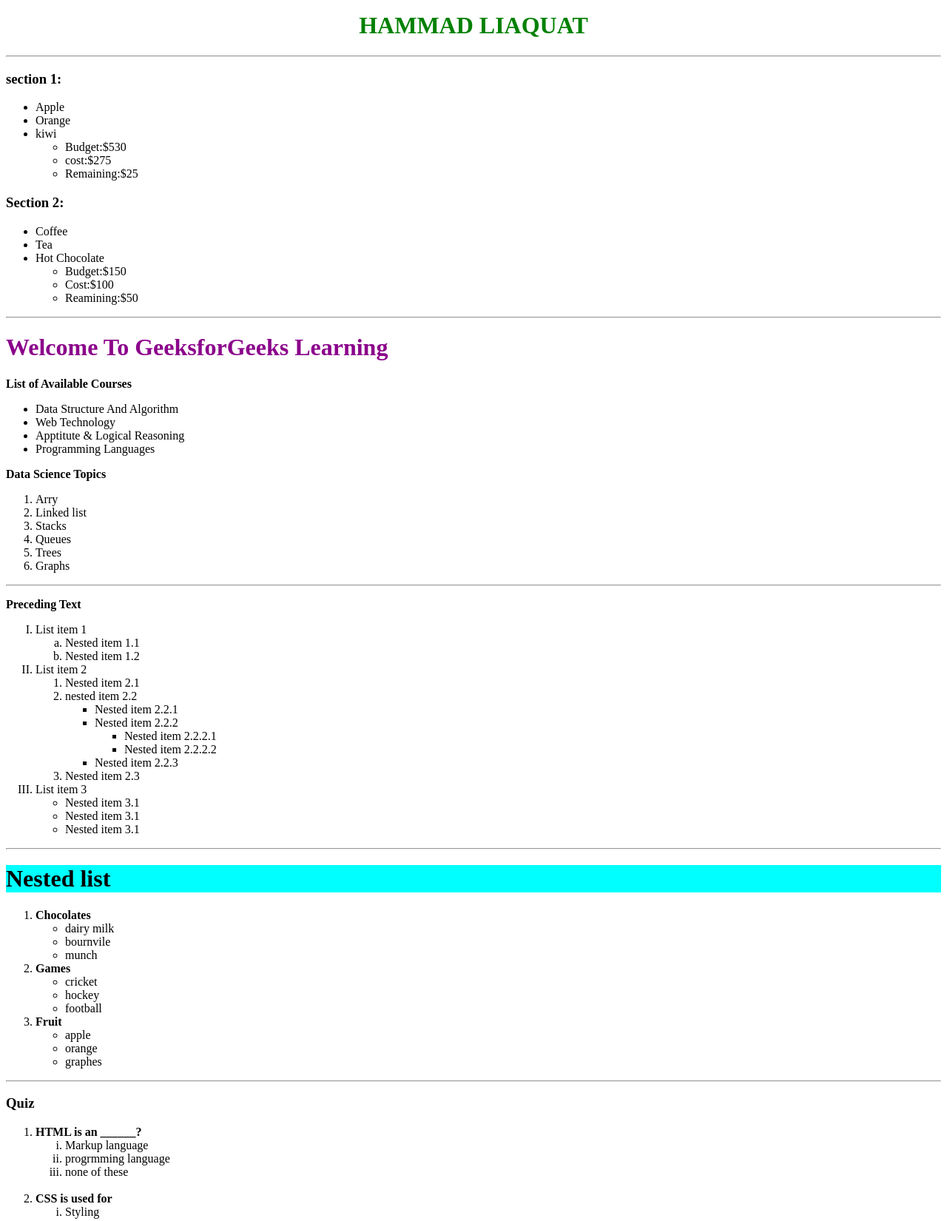
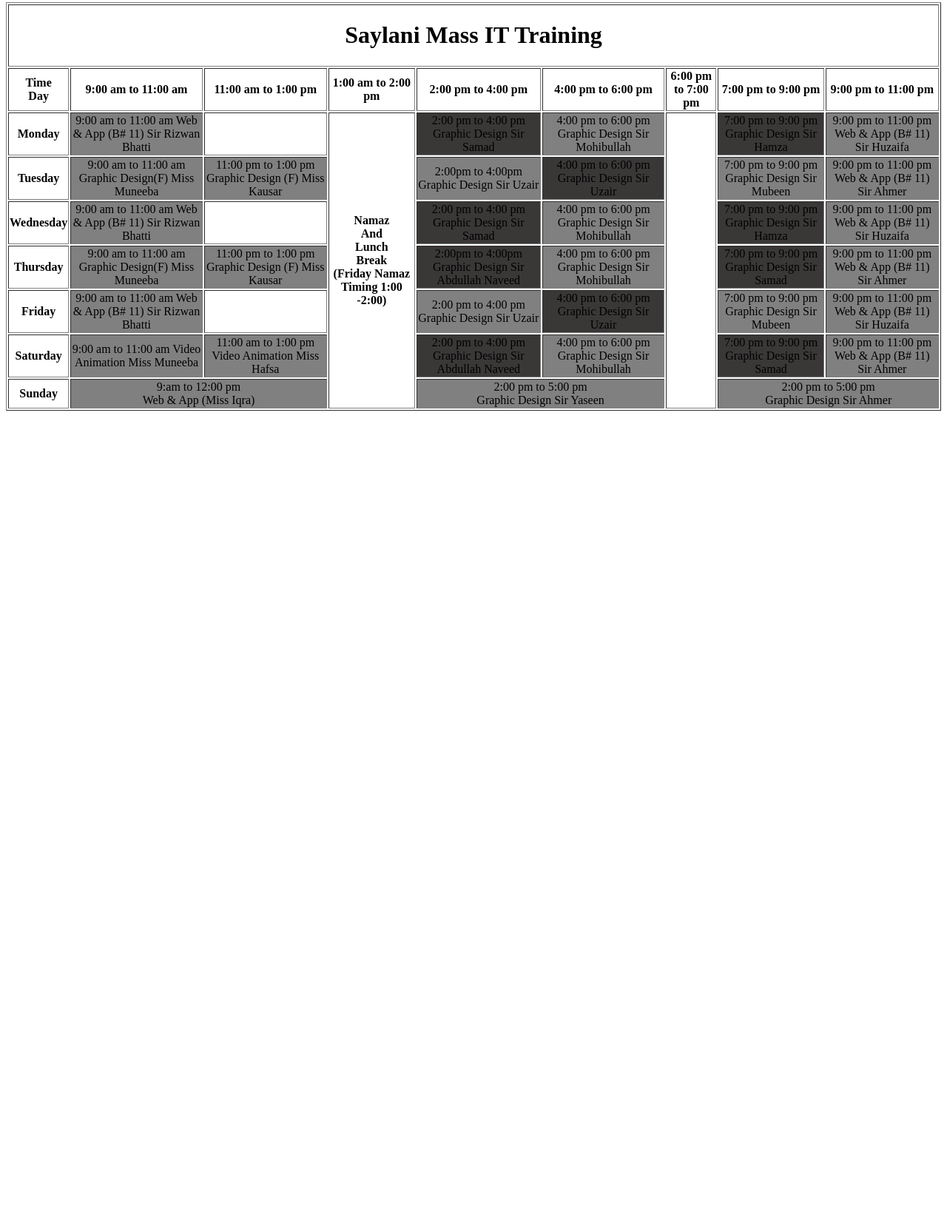
Before and after one commit to hammadprogrammer77/html-structure, a plain HTML site: page index.html in a window 1280 px wide. Shown: the part 5-1655 px from the top of the page at 74% size. After the commit the page ends 800 px from the top, so only its background shows below. Drawn offline with Linux system fonts and the light colour scheme.

Commit message:
Add files via upload
This is basic Html Table

```diff
--- a/index.html
+++ b/index.html
@@ -3,217 +3,98 @@
 <head>
     <meta charset="UTF-8">
     <meta name="viewport" content="width=device-width, initial-scale=1.0">
-    <title>Hammad Raza</title>
+    <title>Saylani </title>
 </head>
 <body>
-    <h1 align="center" style="color: green;"> HAMMAD LIAQUAT</h1>
-    <hr><h3>section 1:</h3>
-    <ul>
-        <li>Apple</li>
-        <li>Orange</li>
-        <li>kiwi
-            <ul>
-                <li>Budget:$530</li>
-                <li>cost:$275</li>
-                <li>Remaining:$25</li>
-            </ul>
-        </li>
-    </ul>
+      <table border="1">
+           <tr>
+            <th colspan="9"><h1 align="center">Saylani Mass IT  Training </h1></th>
 
-    <h3>Section 2:</h3>
-    <ul>
-        <li>Coffee</li>
-        <li>Tea</li>
-        <li>Hot Chocolate
-            <ul>
-                <li>Budget:$150</li>
-                <li>Cost:$100</li>
-                <li>Reamining:$50</li>
-            </ul>
-        </li>
-    </ul><hr>
+           </tr>
 
-    <h1 style="color: darkmagenta;"">Welcome To GeeksforGeeks Learning</h1>
+           <tr>
+            <th align="center">Time <br>Day</th>
+            <th align="center">9:00 am to 11:00 am</th>
+            <th align="center">11:00 am to 1:00 pm</th>
+            <th align="center">1:00 am to 2:00 pm</th>
+            <th align="center">2:00 pm to 4:00 pm</th>
+            <th align="center">4:00 pm to 6:00 pm</th>
+            <th align="center">6:00 pm to 7:00 pm</th>
+            <th align="center">7:00 pm to 9:00 pm</th>
+            <th align="center">9:00 pm to 11:00 pm</th>
+           </tr>
 
-    <p><b>List of Available Courses</b></p>
-    <ul>
-        <li>Data Structure And Algorithm</li>
-        <li>Web Technology</li>
-        <li>Apptitute & Logical Reasoning</li>
-        <li>Programming Languages</li>
-    </ul>
+           <tr>
+            <th align="center">Monday</th>
+            <td align="center" style="background-color: gray;">9:00 am to 11:00 am Web & App (B# 11) Sir Rizwan Bhatti</td>
+            <td></td>
+            <th rowspan="8" align="center" > Namaz <br> And <br> Lunch <br> Break <br>(Friday Namaz Timing 1:00 -2:00)</th>
+            <td align="center" style="background-color: rgb(58, 55, 55);" >2:00 pm to 4:00 pm Graphic Design Sir Samad</td>
+            <td align="center" style="background-color: gray;">4:00 pm to 6:00 pm Graphic Design Sir Mohibullah</td>
+            <td rowspan="7"></td>
+            <td align="center" style="background-color: rgb(58, 55, 55);">7:00 pm to 9:00 pm Graphic Design Sir Hamza</td>
+            <td align="center" style="background-color: gray;">9:00 pm to 11:00 pm Web & App (B# 11) Sir Huzaifa</td>
+           </tr>
 
-<p><b>Data Science Topics</b></p>
-<ol>
-    <li>Arry</li>
-    <li>Linked list</li>
-    <li>Stacks</li>
-    <li>Queues</li>
-    <li>Trees</li>
-    <li>Graphs</li>
-</ol><hr>
+           <tr>
+            <th align="center">Tuesday</th>
+            <td align="center" style="background-color: gray;">9:00 am to 11:00 am Graphic Design(F) Miss Muneeba</td>
+            <td align="center" style="background-color: gray;">11:00 pm to 1:00 pm Graphic Design (F) Miss Kausar</td>
+            <td align="center" style="background-color: gray;">2:00pm to 4:00pm Graphic Design Sir Uzair</td>
+            <td align="center" style="background-color: rgb(58, 55, 55);">4:00 pm to 6:00 pm Graphic Design Sir Uzair</td>
+            <td align="center" style="background-color: gray;">7:00 pm to 9:00 pm Graphic Design Sir Mubeen</td>
+            <td align="center" style="background-color: gray;">9:00 pm to 11:00 pm Web & App (B# 11) Sir Ahmer</td>
+           </tr>
 
-<p><b>Preceding Text</b></p>
-<ol type="I">
-    <li>List item 1
-        <ol type="a">
-            <li>Nested item 1.1</li>
-            <li>Nested  item 1.2</li>
-        </ol>
-    </li>
-    <li>List item 2
-        <ol>
-            <li>Nested item 2.1</li>
-            <li>nested item 2.2
-                <ul>
-                    <li>Nested item 2.2.1</li>
-                    <li>Nested item 2.2.2
-                        <ul>
-                            <li>Nested item 2.2.2.1</li>
-                            <li>Nested item 2.2.2.2</li>
-                        </ul>
-                    </li>
-                    <li>Nested item 2.2.3</li>
-                </ul>
-            </li>
-            <li>Nested item 2.3</li>
-        </ol>
-    </li>
-    <li>List item 3
-        <ul>
-            <li>Nested item 3.1</li>
-            <li>Nested item 3.1</li>
-            <li>Nested item 3.1</li>
-        </ul>
-    </li>
+           <tr>
+            <th align="center">Wednesday</th>
+            <td align="center" style="background-color: gray;">9:00 am to 11:00 am Web & App (B# 11) Sir Rizwan Bhatti</td>
+            <td></td>
+            <td align="center" style="background-color: rgb(58, 55, 55);" >2:00 pm to 4:00 pm Graphic Design Sir Samad</td>
+            <td align="center" style="background-color: gray;">4:00 pm to 6:00 pm Graphic Design Sir Mohibullah</td>
+            <td align="center" style="background-color: rgb(58, 55, 55);">7:00 pm to 9:00 pm Graphic Design Sir Hamza</td>
+            <td align="center" style="background-color: gray;">9:00 pm to 11:00 pm Web & App (B# 11) Sir Huzaifa</td>
+           </tr>
 
-</ol> <hr>
+           <tr>
+            <th align="center">Thursday</th>
+            <td align="center" style="background-color: gray;">9:00 am to 11:00 am Graphic Design(F) Miss Muneeba</td>
+            <td align="center" style="background-color: gray;">11:00 pm to 1:00 pm Graphic Design (F) Miss Kausar</td>
+            <td align="center" style="background-color: rgb(58, 55, 55);">2:00pm to 4:00pm Graphic Design Sir Abdullah Naveed</td>
+            <td align="center" style="background-color: gray;">4:00 pm to 6:00 pm Graphic Design Sir Mohibullah</td>
+            <td align="center" style="background-color: rgb(58, 55, 55);">7:00 pm to 9:00 pm Graphic Design Sir Samad</td>
+            <td align="center" style="background-color: gray;">9:00 pm to 11:00 pm Web & App (B# 11) Sir Ahmer</td>
+           </tr>
+
+           <tr>
+            <th align="center">Friday</th>
+            <td align="center" style="background-color: gray;">9:00 am to 11:00 am Web & App (B# 11) Sir Rizwan Bhatti</td>
+            <td></td>
+            <td align="center" style="background-color: gray;">2:00 pm to 4:00 pm Graphic Design Sir Uzair</td>
+            <td align="center" style="background-color: rgb(58, 55, 55);">4:00 pm to 6:00 pm Graphic Design Sir Uzair</td>
+            <td align="center" style="background-color: gray;">7:00 pm to 9:00 pm Graphic Design Sir Mubeen</td>
+            <td align="center" style="background-color: gray;">9:00 pm to 11:00 pm Web & App (B# 11) Sir Huzaifa</td>
+           </tr>
+
+           <tr>
+            <th align="center">Saturday</th>
+            <td align="center" style="background-color: gray;">9:00 am to 11:00 am Video Animation Miss Muneeba</td>
+            <td align="center" style="background-color: gray;">11:00 am to 1:00 pm Video Animation Miss Hafsa</td>
+            <td align="center" style="background-color: rgb(58, 55, 55);">2:00 pm to 4:00 pm Graphic Design Sir Abdullah Naveed</td>
+            <td align="center" style="background-color: gray;">4:00 pm to 6:00 pm Graphic Design Sir Mohibullah</td>
+            <td align="center" style="background-color: rgb(58, 55, 55);">7:00 pm to 9:00 pm Graphic Design Sir Samad </td>
+            <td align="center" style="background-color: gray;">9:00 pm to 11:00 pm Web & App (B# 11) Sir Ahmer</td>
+           </tr>
 
 
-<h1 style="background-color: aqua;">Nested list</h1>
-<ol>
-    <li><b>Chocolates</b>
-        <ul>
-            <li>dairy milk</li>
-            <li>bournvile</li>
-            <li>munch</li>
-        </ul>
-    </li>
-    <li><b>Games</b>
-        <ul>
-            <li>cricket</li>
-            <li>hockey</li>
-            <li>football</li>
-        </ul>
-    </li>
-    <li><b>Fruit</b>
-        <ul>
-            <li>apple</li>
-            <li>orange</li>
-            <li>graphes</li>
-        </ul>
-    </li>
-</ol><hr>
+             <tr>
+                <th align="center">Sunday</th>
+                <td colspan="2" align="center" style="background-color: gray;">9:am to 12:00 pm <br>Web & App (Miss Iqra)</td>
+                <td colspan="2" align="center" style="background-color: gray;">2:00 pm to 5:00 pm <br> Graphic Design Sir Yaseen</td>
+                <td colspan="2" align="center" style="background-color: gray;">2:00 pm to 5:00 pm  <br>Graphic Design Sir Ahmer</td>
+             </tr>
 
-<h3>Quiz</h3>
-<ol>
-    <li> <b>HTML is an ______?</b>
-        <ol type="i">
-            <li> Markup language</li>
-            <li>progrmming language</li>
-            <li>none of these</li>
-        </ol><br>
-    </li>
-    <li><b>CSS is used for </b></li>
-    <ol type="i">
-        <li>Styling</li>
-        <li>Scripting</li>
-        <li>None of these</li>
-    </ol><br>
-
-    <li><b>Which of the following is dynamic from of HTML ? </b>
-    <ol type="i">
-        <li>XML</li>
-        <li>DHTML</li>
-        <li>none of these</li>
-    </ol>
-    </li><br>
-
-    <li><b> Which of the following can be linked with HTML and CSS ?</b>
-    <ol type="i">
-        <li>javascript</li>
-        <li><b>C++</b></li>
-        <li>none of these</li>
-    </ol>
-    </li>
-</ol><hr>
-
-
-<ol>
-    <li><b>Fruits</b>
-        <ol>
-            <li>Mango</li>
-            <li>Orange</li>
-        </ol>
-    </li>
-    <li><b>Vegetables</b>
-        <ol>
-            <li>Cabbage</li>
-            <li>Capcicum
-                <ol>
-                    <li>Green Capsicum</li>
-                    <li>Yellow Capsicum</li>
-                    <li>Red Capsicum</li>
-                </ol>
-            </li>
-        </ol>
-    </li>
-</ol><hr>
-
-<p><b>Olympic Games</b></p>
-<ul>
-    <li><b>Best Player in Tennis</b>
-        <ol>
-            <li>Novak Djokovic</li>
-            <li>Dannil Medvedev</li>
-        </ol>
-    </li>
-    <li><b>Best Runners in Marathon</b>
-    <ol>
-        <li>Eliud Kipchoge</li>
-        <li>Kenenisa Bekele</li>
-    </ol>
-</li>
-</ul><hr>
-
-<h1 align="center" style="color:green;">Geeks For Geeks</h1>
-<h3 align="center">Nested Unoedered List</h3>
-
-<p align="center">GeeksforGeeks course list</p>
-
-<ul>
-    <li><b>DSA</b>
-    <ul>
-        <li>Array</li>
-        <li>Linked List</li>
-        <li>Stack</li>
-        <li>Queue</li>
-    </ul>
-</li>
- <li><b>Web Technologies</b>
-  <ul>
-    <li>HTML</li>
-    <li>CSS</li>
-    <li>Javascript</li>
-  </ul>
-</li>
- <li><b>Aptitute</b>
-</li>
- <li><b>Gate</b></li>
- <li><b>Placement</b></li>
-
-</ul><hr>
-
+      </table>
 
 </body>
 </html>
```
